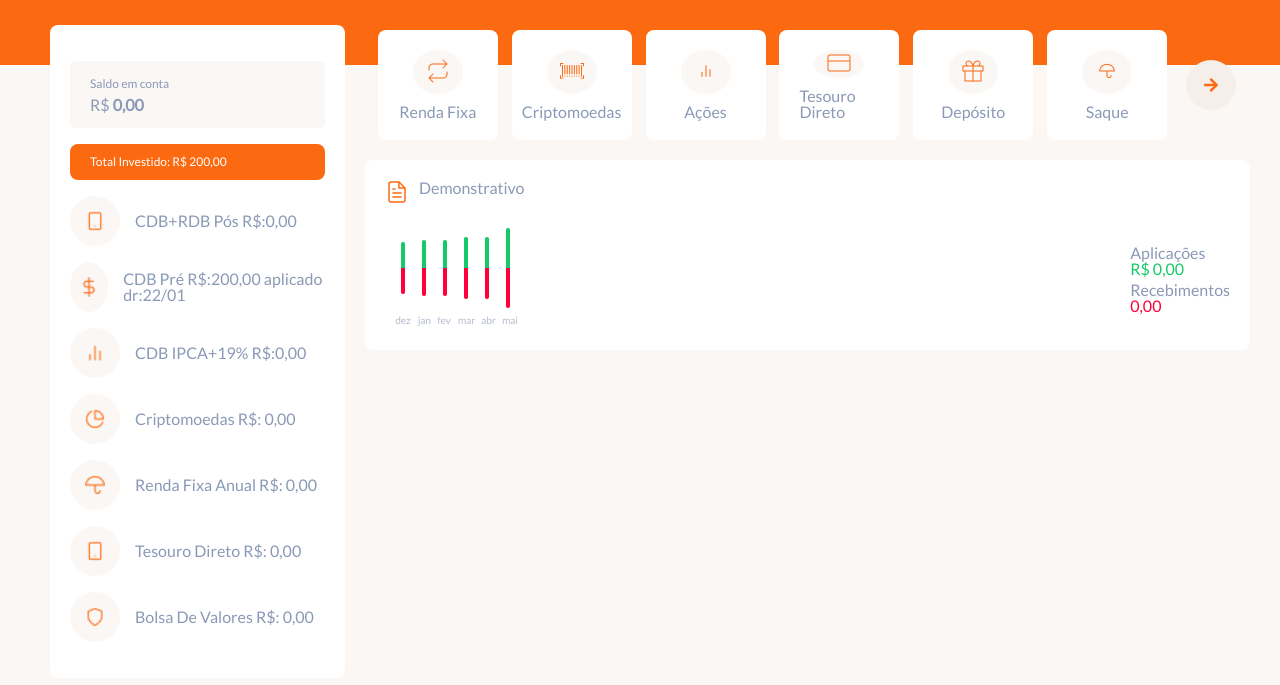
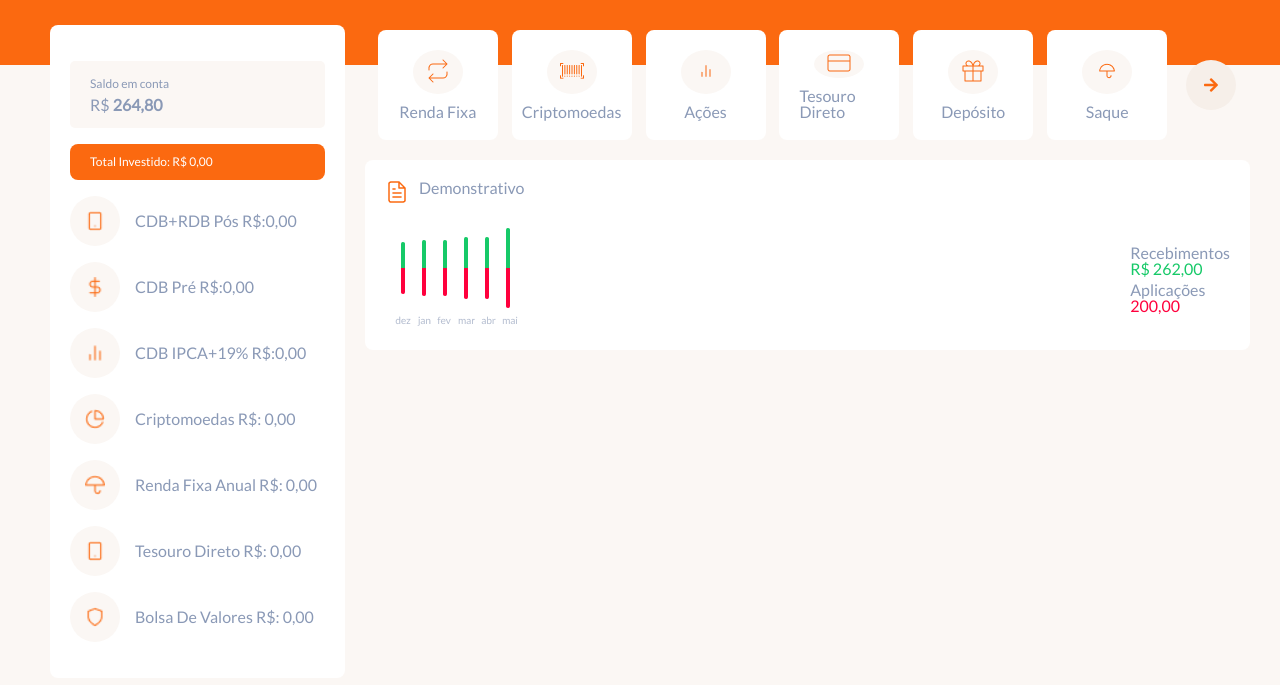
Before and after one commit to operadorbrasil7233/B5, a plain HTML site: page index.html in a window 1280 px wide. Shown: the part 115-800 px from the top of the page. Drawn offline with Linux system fonts and the light colour scheme.

Commit message:
Update index.html

```diff
--- a/index.html
+++ b/index.html
@@ -48,7 +48,7 @@
           <section class='bg-light-orange b-radius5'>
             <div>
               <p class='text075'>Saldo em conta</p>
-              <p>R$ <span class='text-bold text-primary-gray text1'>0,00</span></p>
+              <p>R$ <span class='text-bold text-primary-gray text1'>264,80</span></p>
             </div>
 
             <div class='icon-container'>
@@ -57,7 +57,7 @@
           </section>
 
           <section class='bg-primary b-radius8'>
-            <p class='text075'>Total Investido: R$ 200,00</p>
+            <p class='text075'>Total Investido: R$ 0,00</p>
           </section>
 
           <section class='nav-item'>
@@ -77,7 +77,7 @@
               <div class='circle'>
                 <img src='./assets/icons/dollar-sign.png' alt='Icone de Crédito'>
               </div>
-              <p>CDB Pré R$:200,00 aplicado dr:22/01</p>
+              <p>CDB Pré R$:0,00</p>
             </div>
 
             <div class='icon-container'>
@@ -242,13 +242,13 @@
               </div>
               <div>
                 <div class='info-valor-container'>
-                  <p>Aplicações</p>
-                  <p class='text-primary-green'>R$ 0,00</p>
+                  <p>Recebimentos</p>
+                  <p class='text-primary-green'>R$ 262,00</p>
                 </div>
 
                 <div class='info-valor-container'>
-                  <p>Recebimentos</p>
-                  <p class='text-primary-pink'>0,00</p>
+                  <p>Aplicações</p>
+                  <p class='text-primary-pink'>200,00</p>
                 </div>
               </div>
             </div>
```
